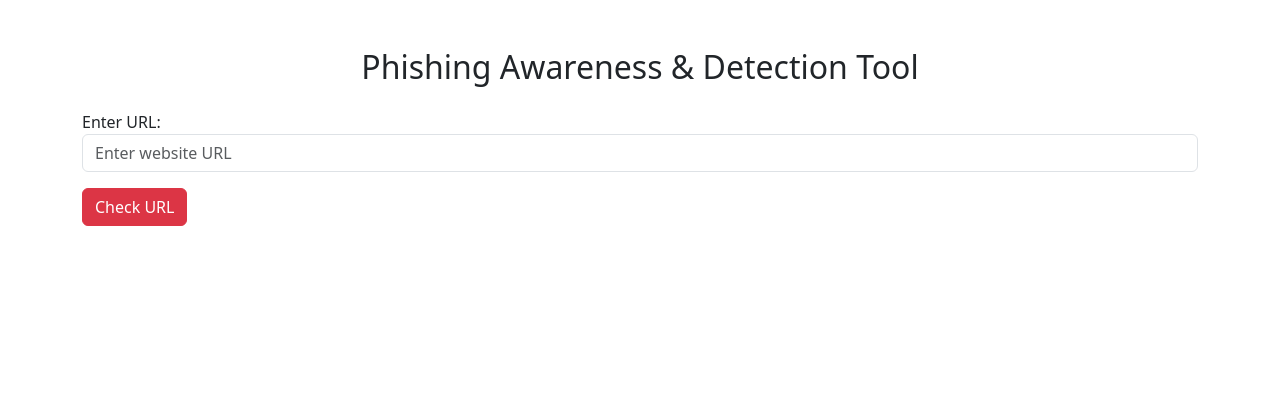
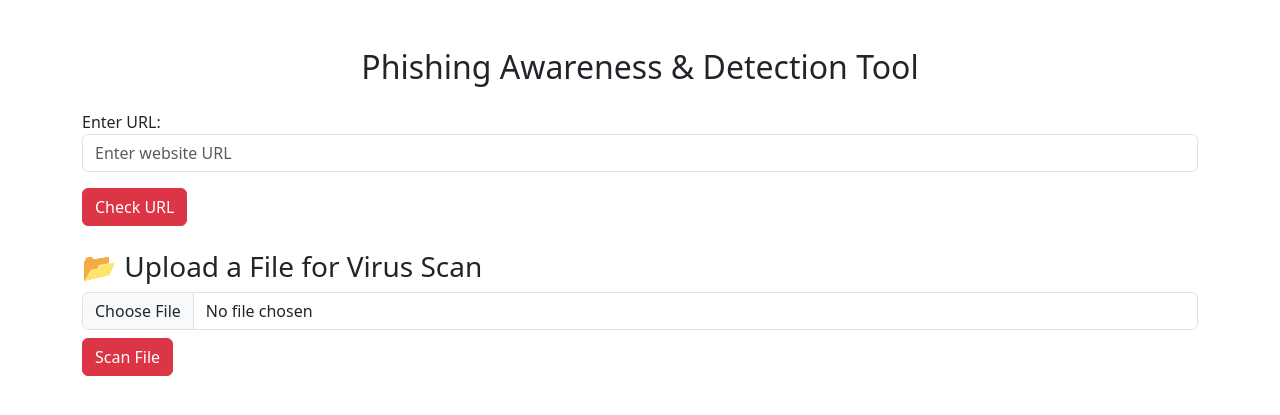
Before and after one commit to MianSaadTahir/Phishing-Detector, a Flask app: page / in a window 1280 px wide. Shown: the top 415 px of the page. Run offline with Flask 3, Linux system fonts and the light colour scheme.

Commit message:
added file upload scanning

```diff
--- a/app.py
+++ b/app.py
@@ -1,6 +1,6 @@
 from flask import Flask, render_template, request
 from flask_sqlalchemy import SQLAlchemy
-from utils import check_url_virustotal
+from utils import check_url_virustotal, check_file_virustotal
 import hashlib
 import os
 
@@ -64,6 +64,8 @@ def home():
 
 @app.route("/upload", methods=["POST"])
 def upload_file():
+    file_result = None
+
     if "file" not in request.files:
         return "⚠️ No file uploaded."
 
@@ -71,8 +73,9 @@ def upload_file():
     if file.filename == "":
         return "⚠️ No file selected."
 
-    result = check_file_hash(file)
-    return result
+    file_result = check_file_virustotal(file)
+
+    return render_template("index.html", file_result=file_result)
 
 
 if __name__ == "__main__":
--- a/templates/index.html
+++ b/templates/index.html
@@ -18,6 +18,20 @@
     {% if result %}
     <div class="alert alert-warning mt-3">{{ result }}</div>
     {% endif %}
+
+    <!-- File Upload Form -->
+    <h3 class="mt-4">📂 Upload a File for Virus Scan</h3>
+    <form action="/upload" method="POST" enctype="multipart/form-data">
+        <input type="file" name="file" class="form-control">
+        <button type="submit" class="btn btn-danger mt-2">Scan File</button>
+    </form>
+
+    {% if file_result %}
+    <div class="alert alert-warning mt-3">
+        <strong>Scan Result:</strong> {{ file_result }}
+    </div>
+    {% endif %}
+
 </body>
 
 </html>
--- a/utils.py
+++ b/utils.py
@@ -33,20 +33,21 @@ def get_url_report(scan_id):
         return "Error retrieving report"
 
 
-def check_file_virustotal(file_path):
+def check_file_virustotal(file):
     """Check if a file is malicious using VirusTotal API"""
     api_url = "https://www.virustotal.com/api/v3/files"
     headers = {"x-apikey": VIRUSTOTAL_API_KEY}
 
-    with open(file_path, "rb") as file:
-        files = {"file": file}
-        response = requests.post(api_url, headers=headers, files=files)
+    file.seek(0)  # Reset file pointer before reading
+    files = {"file": (file.filename, file.read())}
+
+    response = requests.post(api_url, headers=headers, files=files)
 
     if response.status_code == 200:
         scan_id = response.json().get("data", {}).get("id")
         return get_file_report(scan_id)
-    else:
-        return "Error scanning file"
+
+    return f"Error scanning file: {response.text}"
 
 
 def get_file_report(scan_id):
```
Also changed, not shown: instance/phishing_urls.db.
